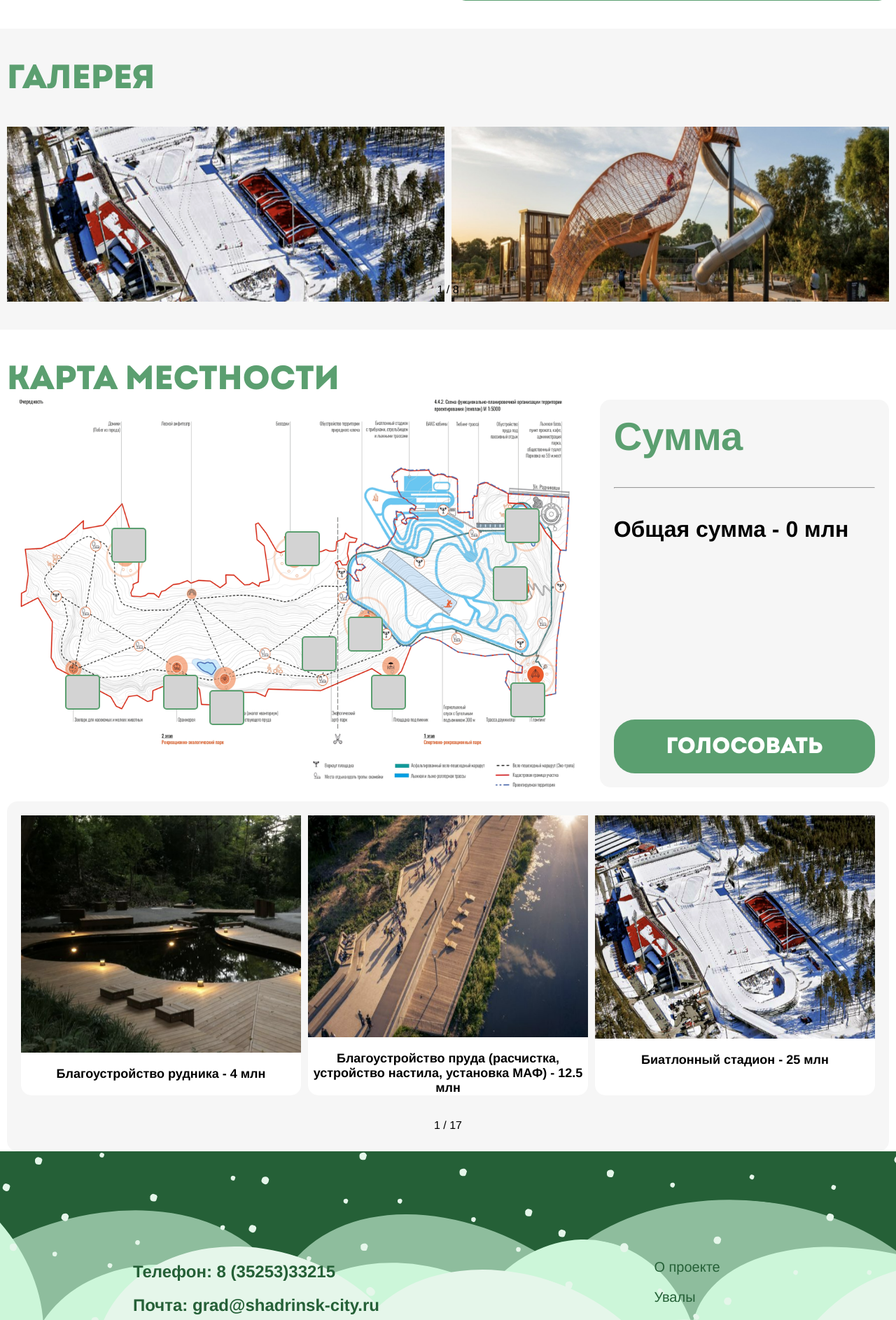
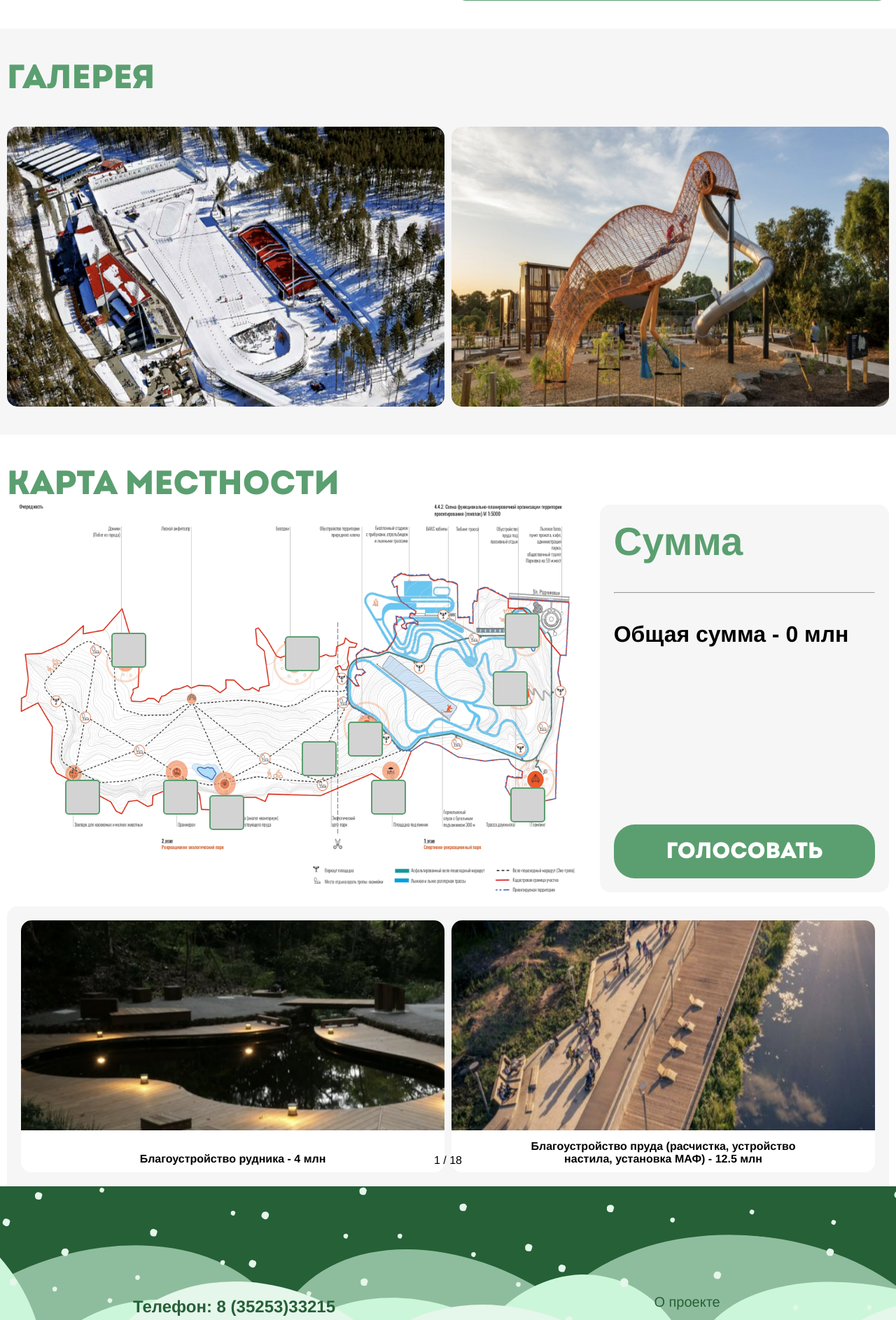
Before and after one commit to Rayten225/hacaton2024-stars_uvals, a PHP site: page / in a window 1280 px wide. Shown: the part 2263-4149 px from the top of the page at 70% size. Run offline with PHP 8.4, Linux system fonts and the light colour scheme; data that the repository does not hold is empty; some libraries are stand-ins or nearby versions.

Commit message:
RKJSZDRLGHARGOHSERGJASERGHSDFHO

```diff
--- a/css/style.css
+++ b/css/style.css
@@ -323,7 +323,7 @@ footer .container .footer__wraper .footer__navigation ul a:hover {
   background: #ffffff;
 }
 * ::-webkit-scrollbar-thumb {
-  background-color: #1eb821;
+  background-color: #5B9F70;
   border-radius: 10px;
   border: 0px none #ffffff;
 }
@@ -342,6 +342,9 @@ body li {
 body h1,
 body h2 {
   font-family: "IDBC";
+}
+body.lock{
+  overflow: hidden;
 }
 
 .container {
@@ -476,7 +479,7 @@ main .galary article h2 {
 }
 main .galary swiper-container {
   width: 100%;
-  height: 250px;
+  height: 400px;
 }
 main .galary swiper-container swiper-slide {
   text-align: center;
@@ -491,6 +494,7 @@ main .galary swiper-container swiper-slide {
   -webkit-box-align: center;
       -ms-flex-align: center;
           align-items: center;
+  overflow: hidden;
   border-radius: 15px;
 }
 main .galary swiper-container swiper-slide img {
@@ -724,43 +728,35 @@ main .map .container .map__wraper .map__blocks .mySwiper {
 }
 main .map .container .map__wraper .map__blocks swiper-container {
   width: 100%;
-  height: 500px;
+  height: 400px;
   background-color: #F6F6F6;
-  border-radius: 15px;
+  border-radius: 15px 15px 0 0;
   padding: 20px;
+  overflow: visible;
 }
 main .map .container .map__wraper .map__blocks swiper-container swiper-slide {
-  text-align: center;
-  font-size: 18px;
-  background: #fff;
-  display: -webkit-box;
-  display: -ms-flexbox;
+  width: 100%;
   display: flex;
-  -webkit-box-orient: vertical;
-  -webkit-box-direction: normal;
-      -ms-flex-direction: column;
-          flex-direction: column;
-  gap: 20px;
-  padding-bottom: 20px;
-  -webkit-box-pack: center;
-      -ms-flex-pack: center;
-          justify-content: center;
-  -webkit-box-align: center;
-      -ms-flex-align: center;
-          align-items: center;
-  width: 187px;
-  height: 400px;
+  flex-direction: column;
+  justify-content: space-between;
+  padding: 0;
+  margin: 0;
+  background-color: #fff;
   border-radius: 15px;
-  overflow: visible;
-  padding-bottom: 40px;
-  cursor: pointer;
+  overflow: hidden;
+
+  & .text{
+    justify-self: flex-end;
+    align-self: center;
+    text-align: center;
+    margin-bottom: 10px;
+    width: 400px;
+  }
 }
 main .map .container .map__wraper .map__blocks swiper-container swiper-slide img {
-  display: block;
   width: 100%;
-  height: 100%;
-  -o-object-fit: cover;
-     object-fit: cover;
+  object-fit: cover;
+  height: 300px;
 }
 main .timer {
   margin-top: 40px;
--- a/index.php
+++ b/index.php
@@ -182,7 +182,7 @@
               <article class="galary__title">
                 <h2 id="galary">Галерея</h2>
               </article>
-              <swiper-container class="mySwiper galary__blocks" pagination="true" pagination-clickable="true" space-between="10" slides-per-view="2" pagination-type="fraction">
+              <swiper-container class="mySwiper galary__blocks" pagination="true" pagination-clickable="true" space-between="10" slides-per-view="2" pagination-type="none">
                 <swiper-slide><img src="img/biathlon_stadium.png" alt="slide1"></swiper-slide>
                 <swiper-slide><img src="img/Childrens_playground.png" alt="slide2"></swiper-slide>
                 <swiper-slide><img src="img/downhill_track.png" alt="slide3"></swiper-slide>
@@ -258,7 +258,7 @@
                     </div>
                   </div>
                 </div>
-                <swiper-container class="mySwiper objects" pagination="true" pagination-clickable="true" slides-per-view="3" space-between="10" pagination-type="fraction">
+                <swiper-container class="mySwiper objects" pagination="true" pagination-clickable="true" slides-per-view="2" space-between="10" pagination-type="fraction">
                   <swiper-slide class="object" data-object='{"id": 1, "name": "Благоустройство рудника", "price": "₽4", "image": "img/the_spring.png", "value": "Mine improvement"}'>
                     <img src="img/the_spring.png" alt="">
                     <div class="text">
--- a/js/main.js
+++ b/js/main.js
@@ -10,10 +10,12 @@ let app = new Vue({
 // burger menu
 const burgerButton = document.querySelector('.burger-button');
 const burgerMenu = document.querySelector('.burger-menu')
+let body = document.querySelector('body');
 
 function toggleBurger() {
     burgerButton.classList.toggle('active')
     burgerMenu.classList.toggle('active')
+    body.classList.toggle('lock');
 }
 
 burgerButton.addEventListener('click', toggleBurger)
```
Lines whose indentation alone changed are shown as unchanged.
